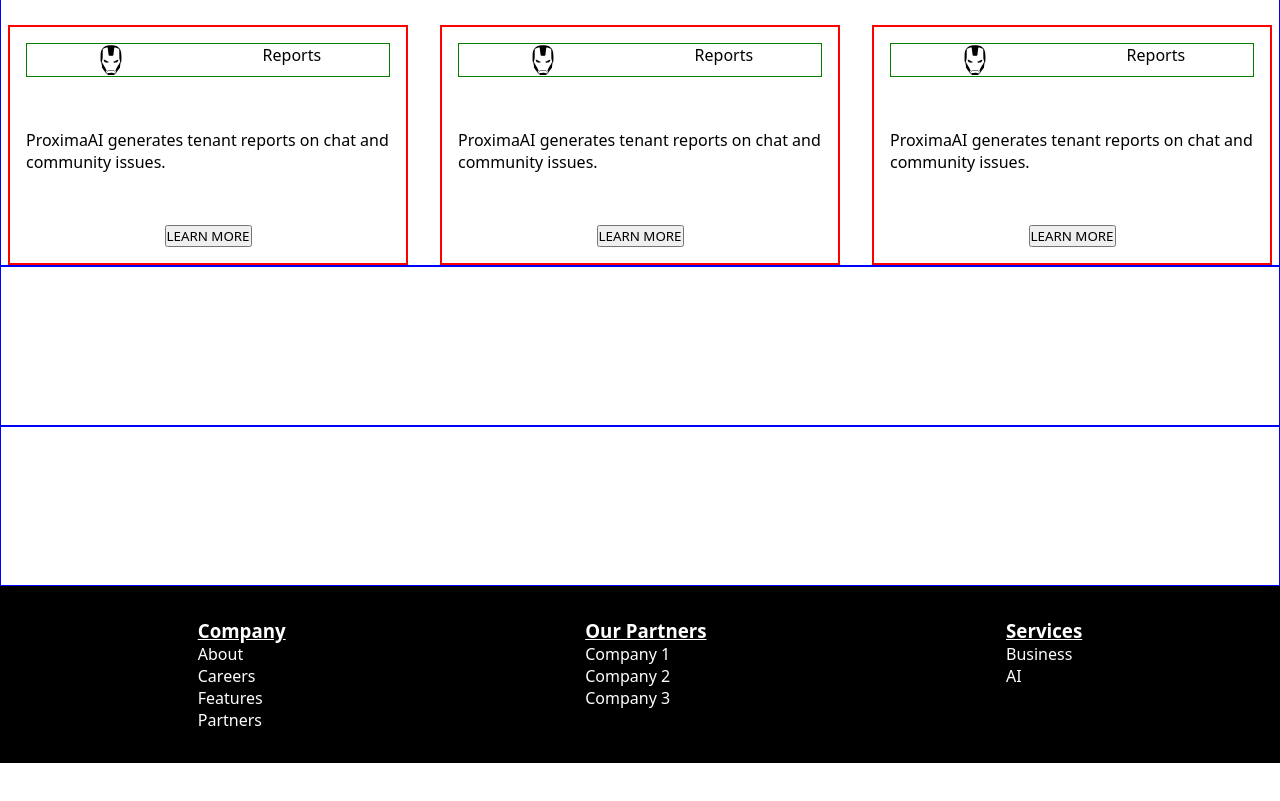
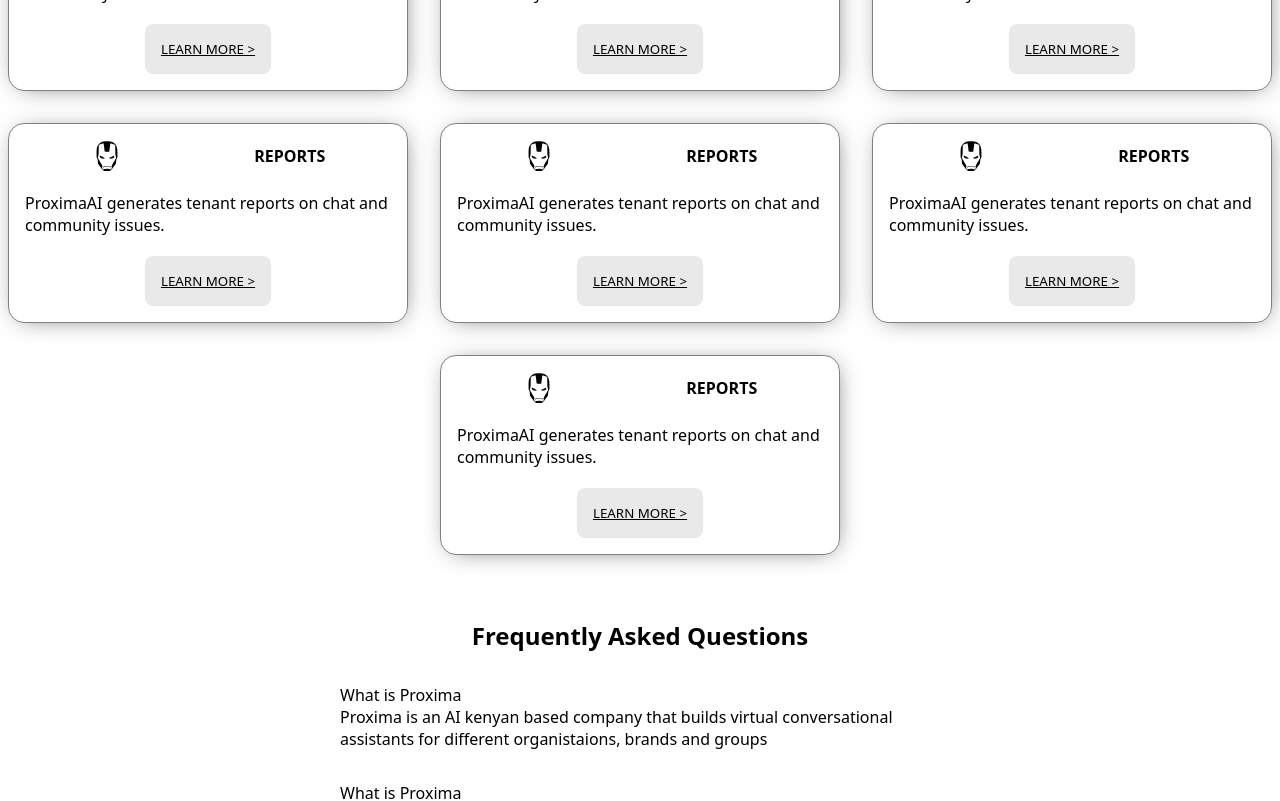
Before and after one commit to iMac7/Proxima, a Next.js app: page /features in a window 1280 px wide. Shown: the part 320-1121 px from the top of the page. Before the commit the page ends 1083 px from the top, so only its background shows below. Built offline with nearby package versions, Linux system fonts and the light colour scheme.

Commit message:
features page

```diff
--- a/app/about/page.jsx
+++ b/app/about/page.jsx
@@ -1,3 +1,3 @@
 export default function About() {
-  return <div>Under development</div>;
+  return <div style={{ height: "60vh" }}>Under development</div>;
 }
--- a/app/components/Footer.jsx
+++ b/app/components/Footer.jsx
@@ -10,6 +10,7 @@
           <li>Careers</li>
           <li>Features</li>
           <li>Partners</li>
+          <li>FAQ</li>
         </ul>
       </div>
 
--- a/app/features/page.jsx
+++ b/app/features/page.jsx
@@ -3,7 +3,7 @@
 
 const cardData = [];
 
-for (let i = 0; i < 6; i++) {
+for (let i = 0; i < 7; i++) {
   cardData[i] = {
     svg: svg,
     title: "Reports",
@@ -11,25 +11,49 @@
   };
 }
 
+const faqs = [];
+
+for (let i = 0; i < 5; i++) {
+  faqs[i] = {
+    question: "What is Proxima",
+    answer:
+      "Proxima is an AI kenyan based company that builds virtual conversational assistants for different organistaions, brands and groups",
+  };
+}
+
 export default function Features() {
   return (
     <div className={styles.outer}>
+      <h1>Features we offer</h1>
+
       <section className={styles.cards}>
         {cardData.map((card) => (
           <div className={styles.card}>
             <div className={styles.header}>
               {card.svg}
-              <p>{card.title}</p>
+              <h4>{card.title.toUpperCase()}</h4>
             </div>
             <p>{card.text}</p>
-            <button>LEARN MORE</button>
+            <button>LEARN MORE &gt;</button>
           </div>
         ))}
       </section>
 
-      <section className={styles.faq}></section>
+      <section className={styles.faqs}>
+        <h2>Frequently Asked Questions</h2>
+        {faqs.map((faq) => (
+          <div className={styles.faq}>
+            <p>{faq.question}</p>
+            <p>{faq.answer}</p>
+          </div>
+        ))}
+      </section>
 
-      <section className={styles.questions}></section>
+      <section className={styles.questions}>
+        <h2>Still have questions?</h2>
+        <p>Feel free to contact us</p>
+        <button>CONTACT US</button>
+      </section>
     </div>
   );
 }
--- a/app/page.jsx
+++ b/app/page.jsx
@@ -14,9 +14,7 @@
     >
       <g
         transform="translate(0.000000,258.000000) scale(0.100000,-0.100000)"
-        // fill="#000000"
         stroke="none"
-        // strokeWidth="10px"
       >
         <path
           className="path"
--- a/app/waitlist/page.jsx
+++ b/app/waitlist/page.jsx
@@ -1,3 +1,3 @@
 export default function Waitlist() {
-  return <div>Under development</div>;
+  return <div style={{ height: "60vh" }}>Under development</div>;
 }
--- a/public/css/features.module.css
+++ b/public/css/features.module.css
@@ -1,5 +1,9 @@
 .outer {
   /* border: 2px solid red; */
+}
+.outer h1 {
+  /* border: 1px solid red; */
+  padding: 1em;
 }
 
 .outer svg {
@@ -8,10 +12,9 @@
 }
 
 .outer section {
-  border: 1px solid blue;
+  /* border: 1px solid blue; */
+  padding: 2em 0;
   min-height: 20vh;
-  /* width: 100%; */
-  /* max-width: 100vw; */
   display: flex;
   justify-content: center;
   align-items: center;
@@ -19,11 +22,29 @@
   gap: 2em;
 }
 
+.outer button {
+  border: none;
+  padding: 1rem;
+  border-radius: 0.5rem;
+  background: none;
+  text-decoration: underline;
+  background-color: rgb(233, 233, 233);
+}
+
+.outer button:active {
+  background-color: rgb(62, 62, 62);
+  color: white;
+}
+
 .card {
-  border: 2px solid red;
+  border: 1px solid gray;
+  border-radius: 1em;
+  -webkit-box-shadow: 2px 2px 26px -10px rgba(0, 0, 0, 0.75);
+  -moz-box-shadow: 2px 2px 26px -10px rgba(0, 0, 0, 0.75);
+  box-shadow: 2px 2px 26px -10px rgba(0, 0, 0, 0.75);
   min-width: 300px;
   max-width: min(40%, 400px);
-  height: 30vh;
+  height: 25vh;
   display: flex;
   flex-direction: column;
   align-items: center;
@@ -33,7 +54,18 @@
 
 .header {
   width: 100%;
-  border: 1px solid green;
+  /* border: 1px solid green; */
   display: flex;
   justify-content: space-around;
+  align-items: center;
 }
+
+.faqs,
+.questions {
+  flex-direction: column;
+}
+
+.faq {
+  width: max(300px, 80vw);
+  max-width: 600px;
+}
```
Also changed, not shown: public/css/home.module.css (+3 -5 lines).
